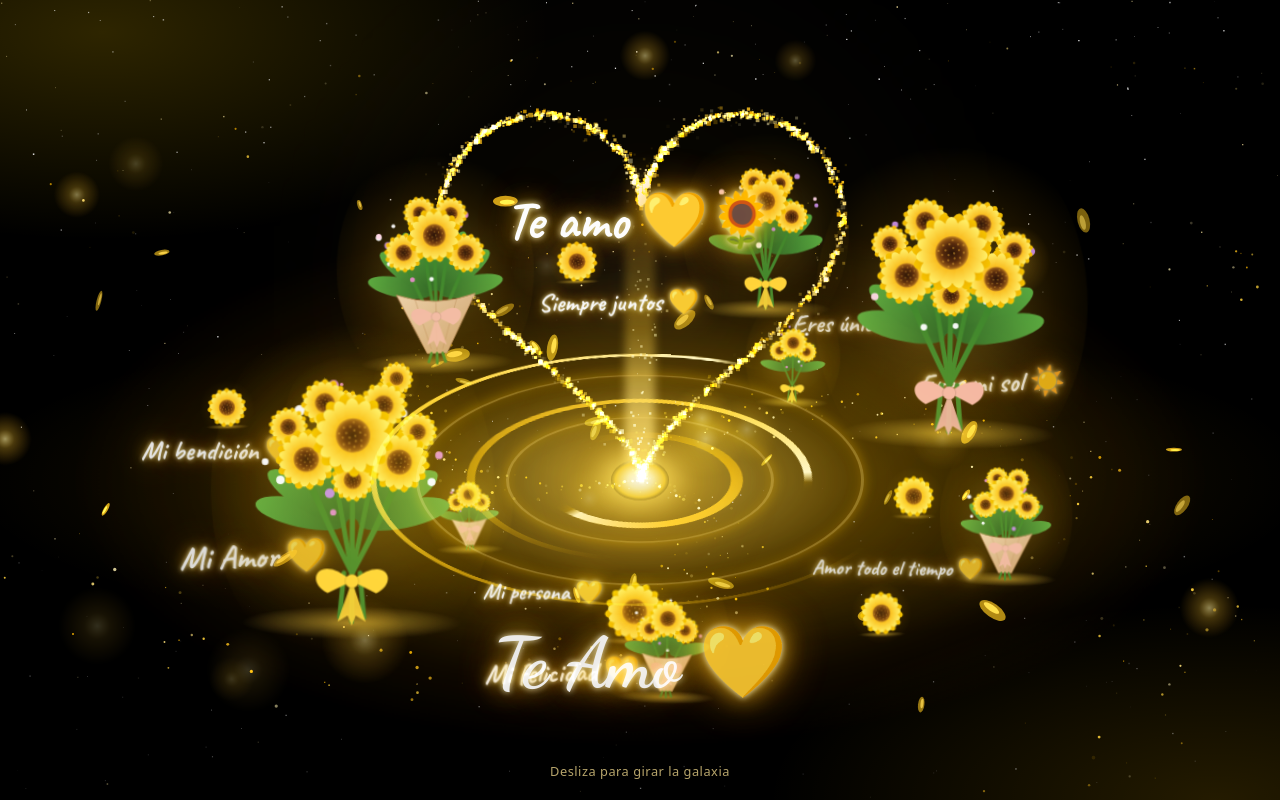
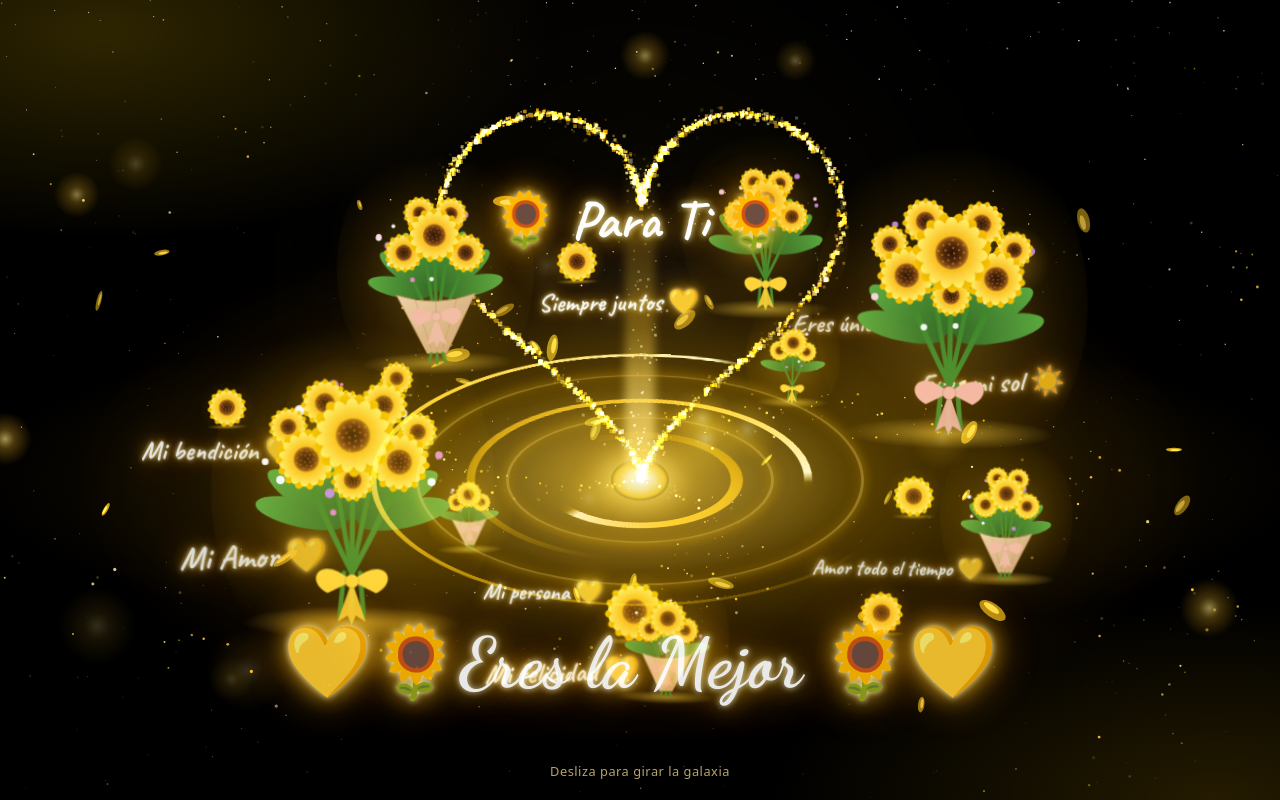
Before and after one commit to jhonhbk/yellow_flowers_v2, a plain HTML site: page index.html in a window 1280 px wide. Drawn offline with Linux system fonts and the light colour scheme; animation ran at ten frames a second.

Commit message:
Add files via upload

```diff
--- a/index.html
+++ b/index.html
@@ -4,7 +4,7 @@
   <meta charset="UTF-8">
   <meta name="viewport" content="width=device-width, initial-scale=1, maximum-scale=1, viewport-fit=cover">
   <meta name="theme-color" content="#000000">
-  <title>Galaxia de amor 💛🌻 (vista en perspectiva)</title>
+  <title>Galaxy_love 💛🌻</title>
 
   <!-- Tipografías (si no hay conexión, se usan las de respaldo del CSS) -->
   <link rel="preconnect" href="https://fonts.googleapis.com">
@@ -66,8 +66,8 @@
 
     <!-- Textos fijos del centro -->
     <div class="hud" aria-hidden="false">
-      <p class="heart-text">Te amo 💛🌻</p>
-      <h1 class="title">Te Amo 💛</h1>
+      <p class="heart-text">🌻 Para Ti 🌻</p>
+      <h1 class="title">💛🌻Eres la Mejor 🌻💛</h1>
       <p id="hint" class="hint">Desliza para girar la galaxia</p>
     </div>
   </main>
```
